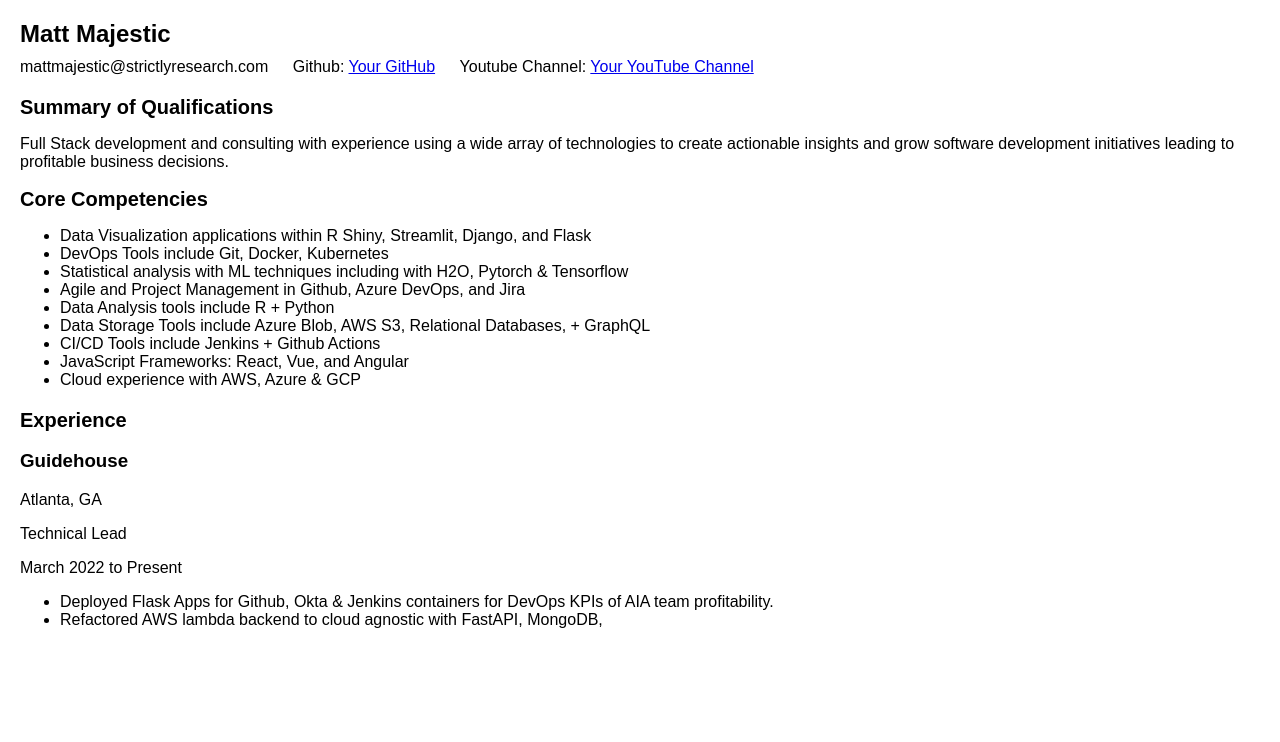
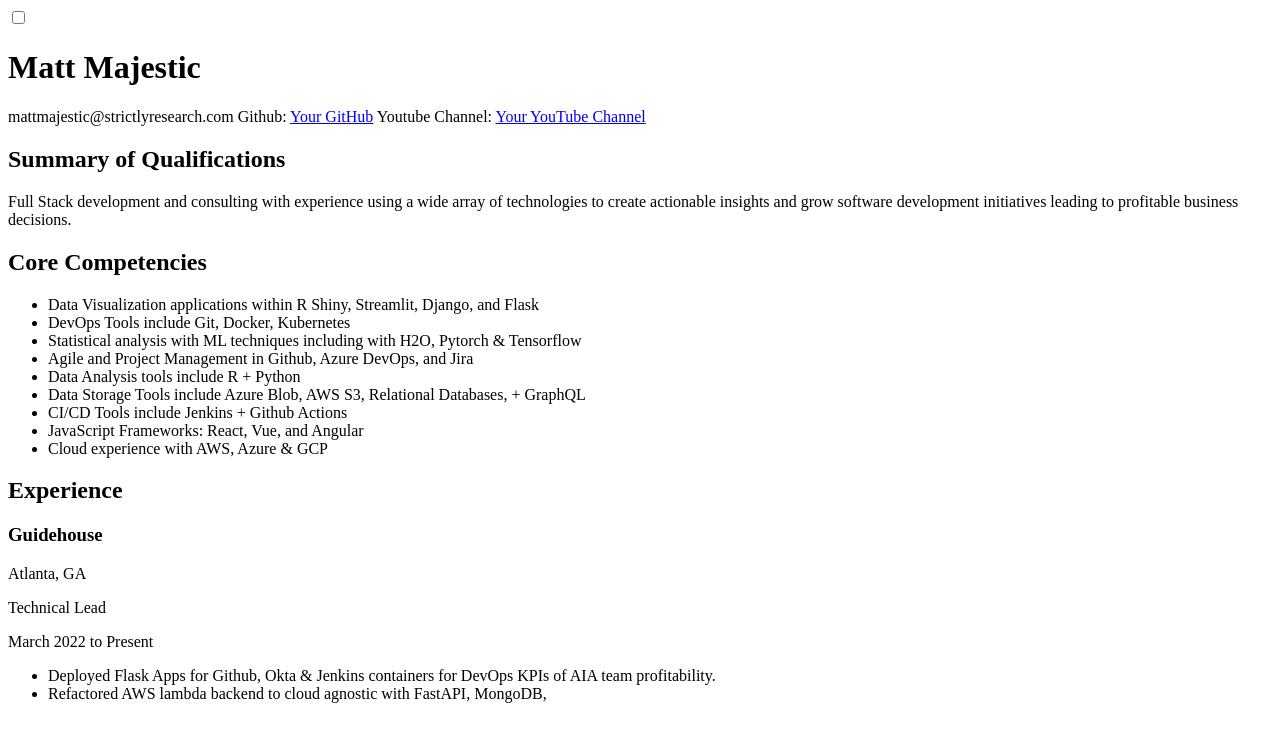
Before and after one commit to mattmajestic/mattmajestic.dev, a FastAPI app: page / in a window 1280 px wide. Shown: the top 742 px of the page. Run offline with FastAPI, Linux system fonts and the light colour scheme.

Commit message:
light/dark

```diff
--- a/main.py
+++ b/main.py
@@ -1,9 +1,17 @@
 from fastapi import FastAPI, Request
 from fastapi.templating import Jinja2Templates
+from fastapi.staticfiles import StaticFiles
 
 app = FastAPI()
+
 templates = Jinja2Templates(directory="templates")
+
+app.mount("/static", StaticFiles(directory="static"), name="static")
 
 @app.get("/")
 def read_root(request: Request):
     return templates.TemplateResponse("credentials.html", {"request": request})
+
+@app.get("/favicon.ico")
+async def favicon():
+    return app.send_static_file("favicon.ico")
--- /dev/null
+++ b/static/styles.css
@@ -0,0 +1,13 @@
+body {
+  transition: background-color 0.3s ease;
+}
+
+.light {
+  background-color: white;
+  color: black;
+}
+
+.dark {
+  background-color: #333;
+  color: white;
+}
--- /dev/null
+++ b/static/theme.js
@@ -0,0 +1,37 @@
+// Function to set the theme
+function setTheme(theme) {
+  const body = document.body;
+  body.className = theme;
+  localStorage.setItem('theme', theme);
+}
+
+// Function to toggle between light and dark themes
+function toggleTheme() {
+  const body = document.body;
+  const currentTheme = body.className;
+
+  if (currentTheme === 'light') {
+    setTheme('dark');
+  } else if (currentTheme === 'dark') {
+    setTheme('light');
+  }
+}
+
+// Event listener for the theme switch toggle
+document.addEventListener('DOMContentLoaded', function() {
+  const themeSwitch = document.getElementById('themeSwitch');
+
+  // Check the stored theme preference
+  const storedTheme = localStorage.getItem('theme');
+  if (storedTheme) {
+    setTheme(storedTheme);
+    if (storedTheme === 'dark') {
+      themeSwitch.checked = true;
+    }
+  } else {
+    setTheme('light'); // Set default theme to light
+    themeSwitch.checked = false; // Set toggle switch to unchecked
+  }
+
+  themeSwitch.addEventListener('change', toggleTheme);
+});
--- a/templates/credentials.html
+++ b/templates/credentials.html
@@ -3,62 +3,25 @@
 <head>
   <meta charset="UTF-8">
   <meta name="viewport" content="width=device-width, initial-scale=1.0">
-  <title>Matthew Majestic - Resume</title>
-  <style>
-    body {
-      font-family: Arial, sans-serif;
-      margin: 20px;
-    }
-
-    h1 {
-      font-size: 24px;
-      margin-bottom: 10px;
-    }
-
-    h2 {
-      font-size: 20px;
-      margin-bottom: 10px;
-    }
-
-    p {
-      margin-bottom: 5px;
-    }
-
-    .contact-info {
-      margin-bottom: 20px;
-    }
-
-    .contact-info span {
-      display: inline-block;
-      margin-right: 20px;
-    }
-
-    .social-links {
-      margin-bottom: 20px;
-    }
-
-    .social-links a {
-      margin-right: 10px;
-    }
-
-    .summary {
-      margin-bottom: 20px;
-    }
-
-    .core-competencies {
-      margin-bottom: 20px;
-    }
-
-    .experience {
-      margin-bottom: 20px;
-    }
-
-    .education {
-      margin-bottom: 20px;
-    }
-  </style>
+  <title>Matthew Majestic - Full Stack Consultant</title>
+  <link rel="stylesheet" href="/static/styles.css">
 </head>
 <body>
+  <div class="container">
+    <!-- Content of your website -->
+
+    <!-- Theme switch toggle -->
+    <div class="theme-switch">
+      <label class="switch">
+        <input type="checkbox" id="themeSwitch">
+        <span class="slider round"></span>
+      </label>
+    </div>
+
+  </div>
+
+  <!-- Reference to the JavaScript file -->
+  <script src="/static/theme.js"></script>
   <h1>Matt Majestic</h1>
 
   <div class="contact-info">
```
Also changed, not shown: static/favicon.ico (added).
